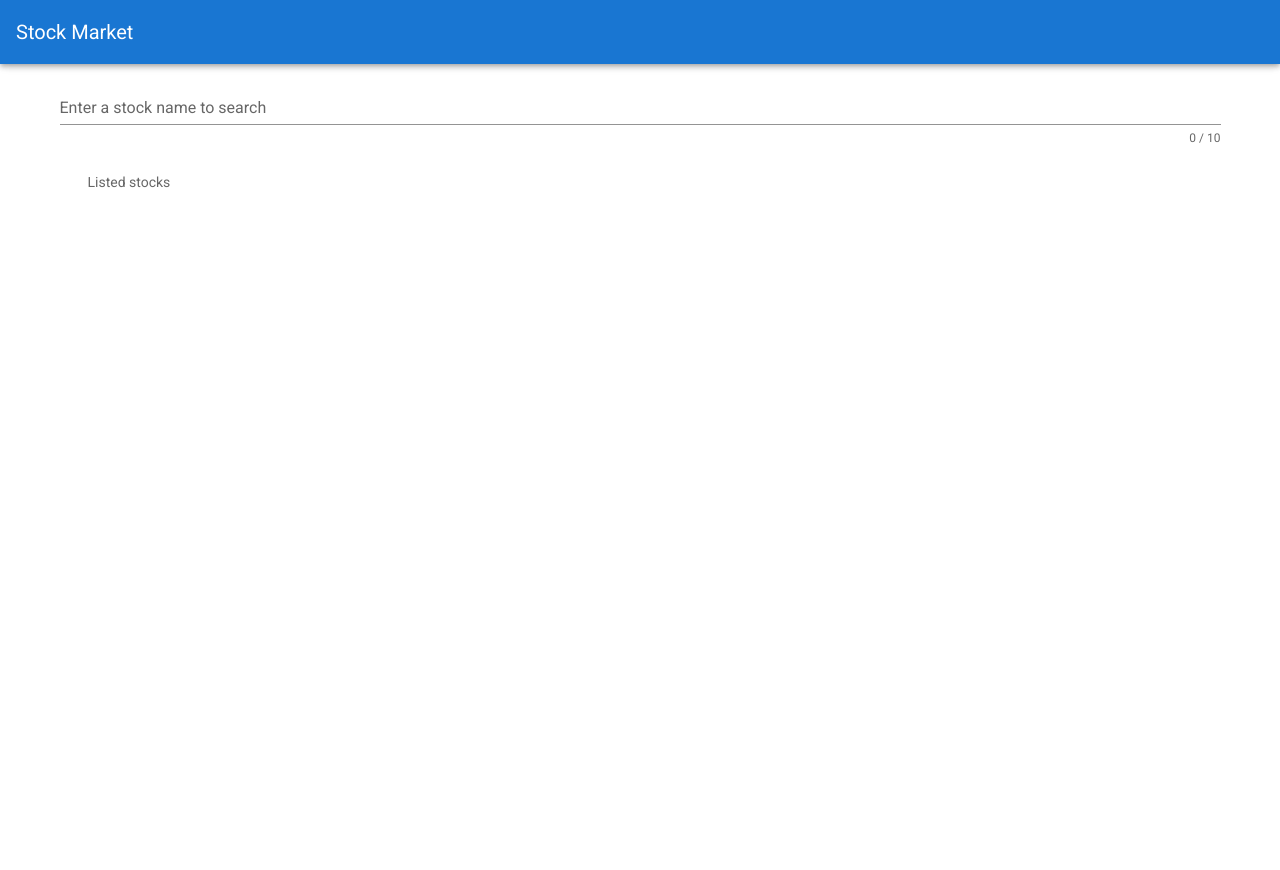
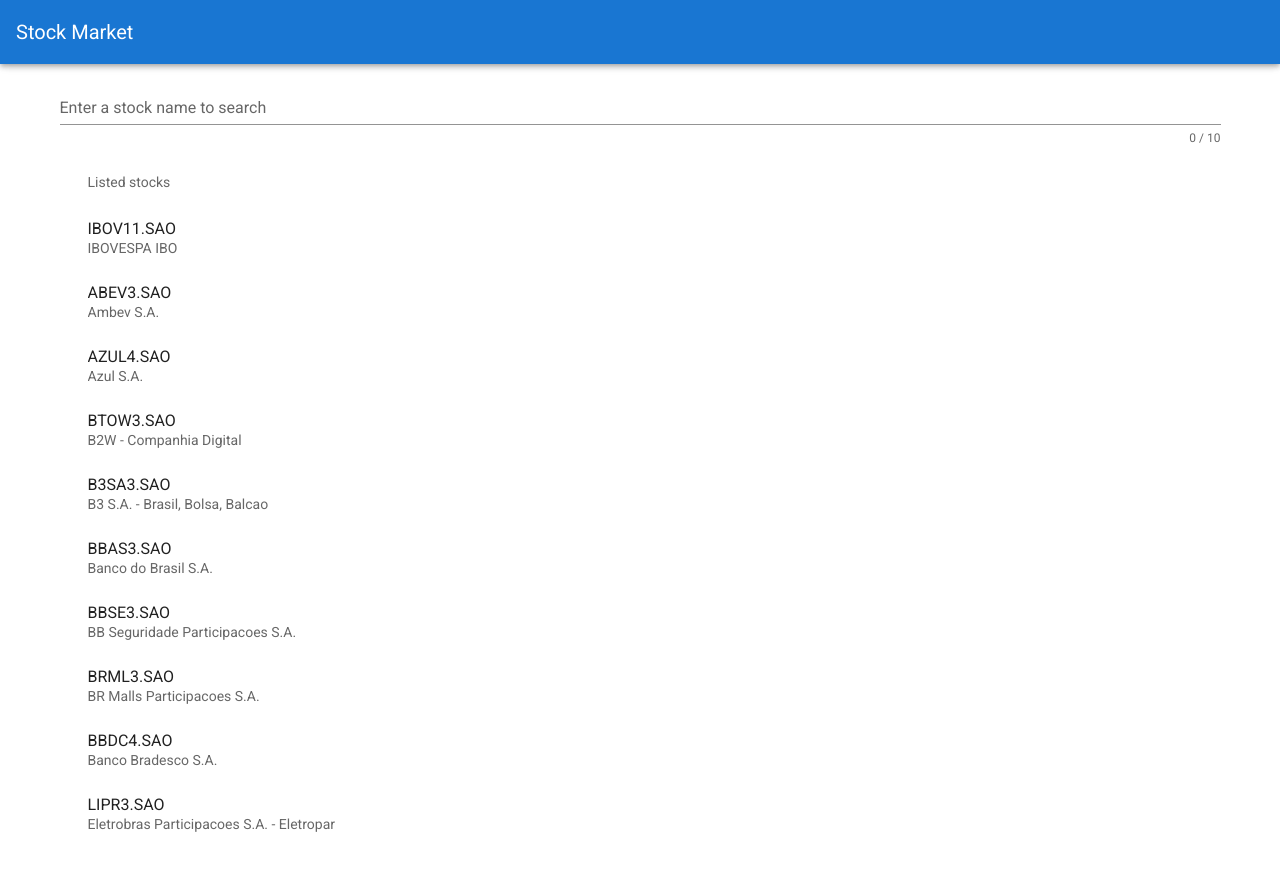
Before and after one commit to emanuellucascomp/stock-market-front, a Vue app in the folder stock-market-front/: page / in a window 1280 px wide. Shown: the top 870 px of the page. Before the commit the page ends 800 px from the top, so only its background shows below. Built offline with nearby package versions, Linux system fonts and the light colour scheme.

Commit message:
passando o nome do stock pelos params

```diff
--- a/stock-market-front/src/components/DashboardStock.vue
+++ b/stock-market-front/src/components/DashboardStock.vue
@@ -8,7 +8,7 @@
       required
       @keyup.enter="searchStock"
     ></v-text-field>
-    <DashboardTable :stocks="matches"/>
+    <DashboardTable :stocks="matches" @detail="navigate"/>
   </v-container>
 </template>
 
@@ -28,7 +28,49 @@
           v => !!v || 'Name is required',
           v => v.length <= 10 || 'Name must be less than 10 characters',
         ],
-        matches: []
+        matches: [],
+        mainBrazilianStocks: [
+          {
+            "1. symbol": "IBOV11.SAO",
+            "2. name": "IBOVESPA IBO"
+          },
+          {
+            "1. symbol": "ABEV3.SAO",
+            "2. name": "Ambev S.A."
+          },
+          {
+            "1. symbol": "AZUL4.SAO",
+            "2. name": "Azul S.A."
+          },
+          {
+            "1. symbol": "BTOW3.SAO",
+            "2. name": "B2W - Companhia Digital"
+          },
+          {
+            "1. symbol": "B3SA3.SAO",
+            "2. name": "B3 S.A. - Brasil, Bolsa, Balcao"
+          },
+          {
+            "1. symbol": "BBAS3.SAO",
+            "2. name": "Banco do Brasil S.A."
+          },
+          {
+            "1. symbol": "BBSE3.SAO",
+            "2. name": "BB Seguridade Participacoes S.A."
+          },
+          {
+            "1. symbol": "BRML3.SAO",
+            "2. name": "BR Malls Participacoes S.A."
+          },
+          {
+            "1. symbol": "BBDC4.SAO",
+            "2. name": "Banco Bradesco S.A."
+          },
+          {
+            "1. symbol": "LIPR3.SAO",
+            "2. name": "Eletrobras Participacoes S.A. - Eletropar"
+          },
+        ]
       }
     },
     methods: {
@@ -36,7 +78,16 @@
         searchStock(this.firststockName).then(stocks => {
             this.matches = stocks.bestMatches
         })
+      },
+      setMain(){
+        this.matches = this.mainBrazilianStocks
+      },
+      navigate(stock){
+        console.log(stock)
       }
+    },
+    mounted(){
+      this.setMain()
     }
   }
 </script>
--- a/stock-market-front/src/components/DashboardTable.vue
+++ b/stock-market-front/src/components/DashboardTable.vue
@@ -2,7 +2,7 @@
   <v-container>
     <v-list two-line subheader>
       <v-subheader>Listed stocks</v-subheader>
-      <v-list-item v-for="(stock, index) in stocks" :key="index" @click="navigateTo">
+      <v-list-item v-for="(stock, index) in stocks" :key="index" @click="navigateTo(stock)">
         <v-list-item-content>
           <v-list-item-title>{{stock["1. symbol"]}}</v-list-item-title>
           <v-list-item-subtitle>{{stock["2. name"]}}</v-list-item-subtitle>
@@ -21,14 +21,10 @@
         default: () => []
       }
     },
-    data(){
-        return {
-
-        }
-    },
     methods: {
-        navigateTo() {
-            router.push('/detail')
+        navigateTo(stock) {
+            let symbol = stock["1. symbol"]
+            router.push({ name: 'stockDetail', params: { symbol: symbol }})
         }
     },
   }
--- a/stock-market-front/src/components/StockDetail.vue
+++ b/stock-market-front/src/components/StockDetail.vue
@@ -1,6 +1,6 @@
 <template>
   <v-container>
-    Detail
+    {{ stockSymbol }}
   </v-container>
 </template>
 
@@ -8,8 +8,11 @@
   export default {
     data(){
         return {
-
+          stockSymbol: ''
         }
+    },
+    created(){
+      this.stockSymbol = this.$route.params.symbol
     }
   }
 </script>
--- a/stock-market-front/src/router/index.js
+++ b/stock-market-front/src/router/index.js
@@ -12,7 +12,7 @@
     component: DashboardStock
   },
   {
-    path: "/detail",
+    path: "/detail/:symbol",
     name: "stockDetail",
     component: StockDetail
   }
```
Also changed, not shown: stock-market-front/src/service/service.js (line endings or trailing spaces).
